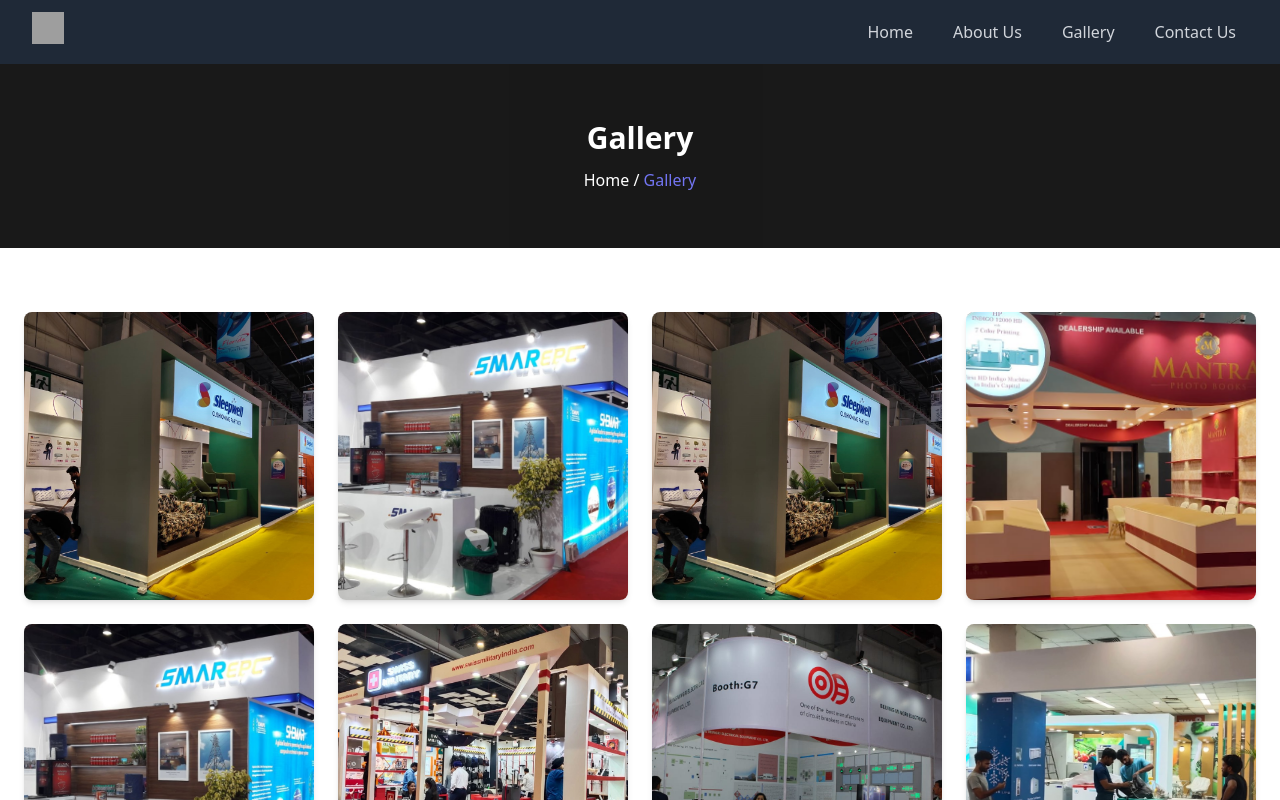
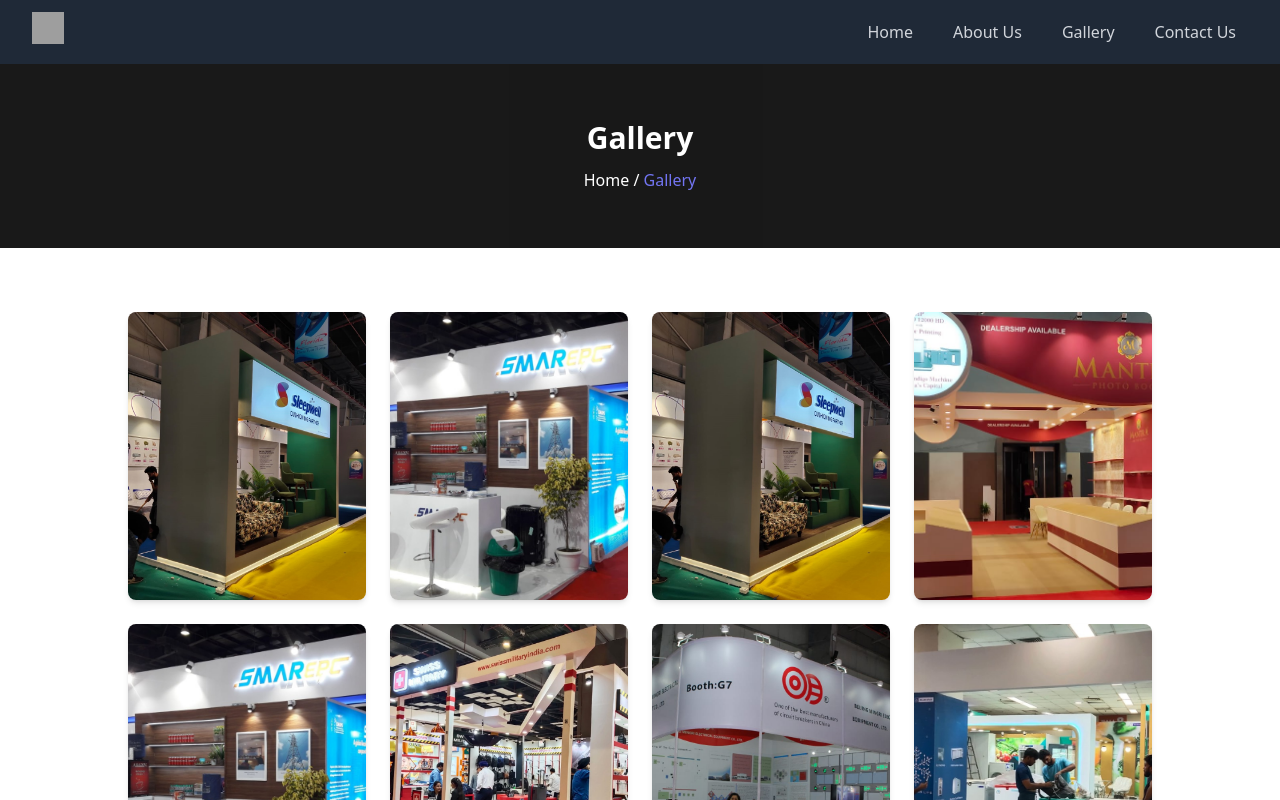
Before and after one commit to Mohitk786/Innovation, a React (Create React App) app: page /gallery in a window 1280 px wide. Shown: the top 800 px of the page. Built offline with nearby package versions, Linux system fonts and the light colour scheme; grey boxes are pictures that could not be loaded.

Commit message:
modified:   src/components/Gallery.jsx

```diff
--- a/src/components/Gallery.jsx
+++ b/src/components/Gallery.jsx
@@ -4,8 +4,8 @@
 
 const Gallery = () => {
   return (
-    <div>
-        <div className="m-6 grid grid-cols-1 md:grid-cols-2 lg:grid-cols-4 gap-6 justify-center">
+    <div className='w-screen'>
+        <div className="w-[80%] mx-auto m-6 grid grid-cols-1 md:grid-cols-2 lg:grid-cols-4 gap-6 justify-center">
           {cardData.map((card, index) => (
             card.id  && <Card id={card.id} imageUrl={card.imageUrl} key={index} />
           ))}
```
